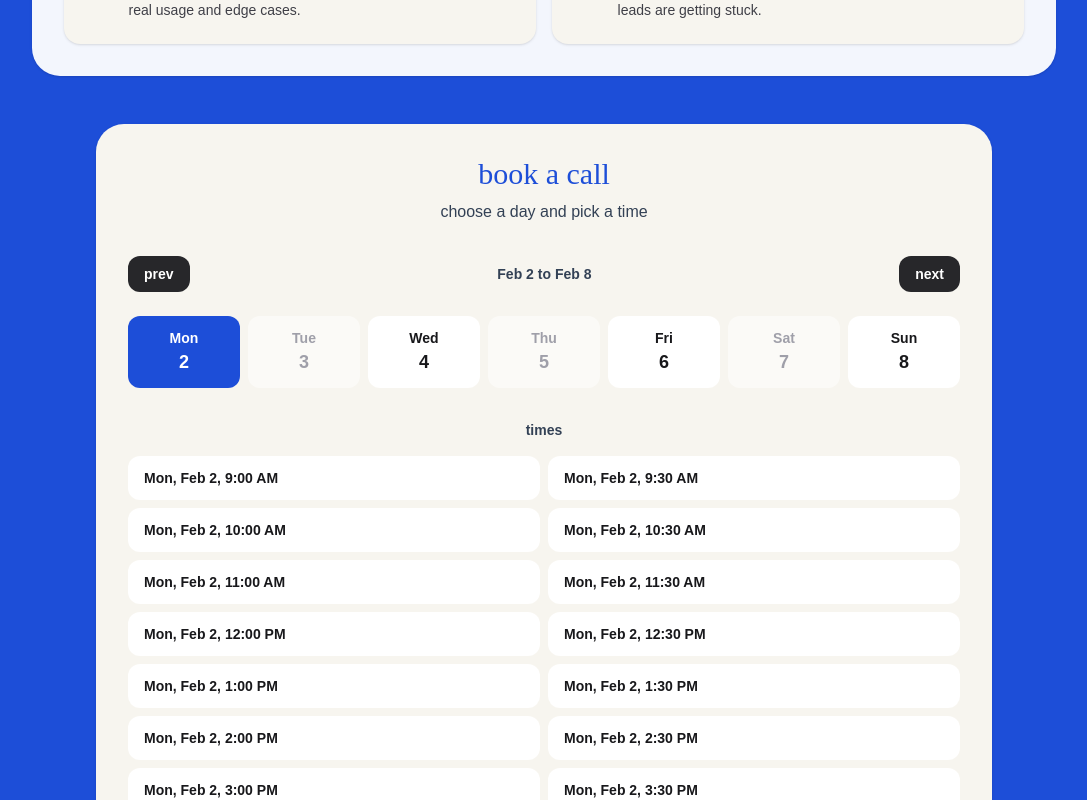
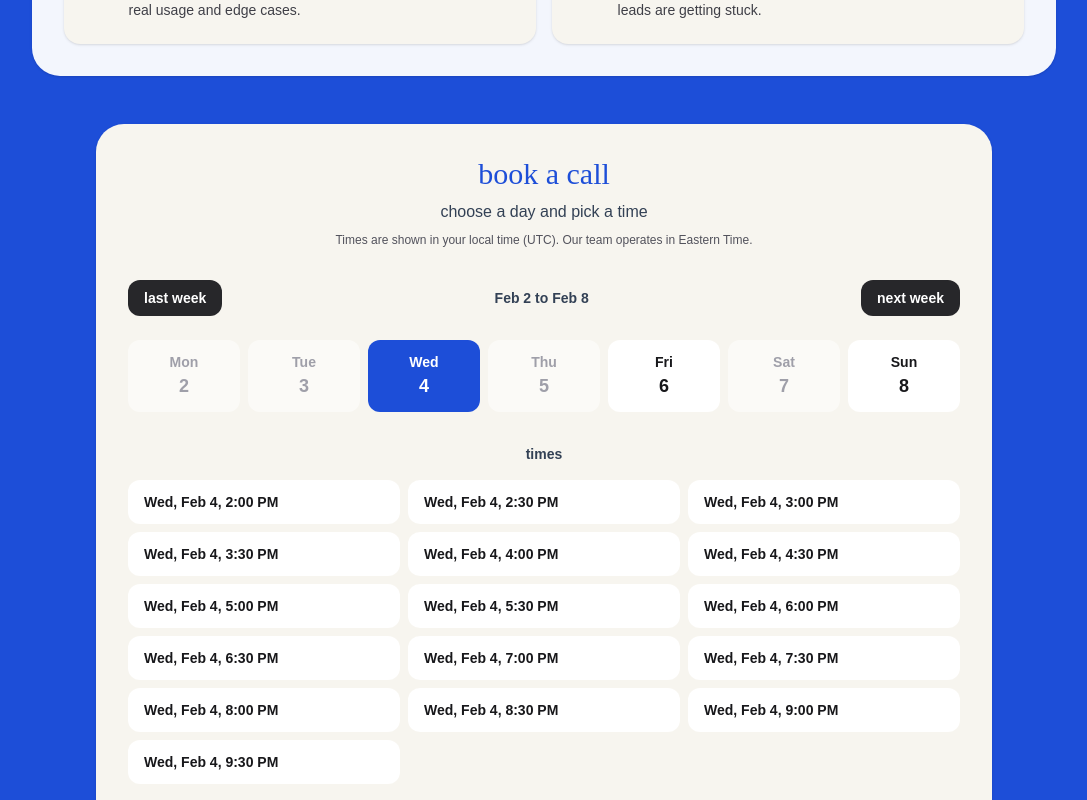
Before and after one commit to gkstrmtm/Purely-internal, a Next.js app: page / in a window 1280 px wide. Shown: the part 1584-2384 px from the top of the page, without its empty margins (96-1183 px from the left). Built offline with nearby package versions, Linux system fonts and the light colour scheme.

Commit message:
Calendar UX: next week labels, disable past slots, timezone conversion, internal email alerts

```diff
--- a/src/components/marketing/MarketingLanding.tsx
+++ b/src/components/marketing/MarketingLanding.tsx
@@ -2,7 +2,9 @@
 
 import Image from "next/image";
 import Link from "next/link";
-import { useMemo, useRef, useState } from "react";
+import { useEffect, useMemo, useRef, useState } from "react";
+
+const OPERATING_TIME_ZONE = "America/New_York";
 
 type DemoRequestPayload = {
   name: string;
@@ -447,14 +449,64 @@ function seededHasAvailability(d: Date) {
 }
 
 function seededTimesForDay(d: Date) {
-  const base = new Date(d);
-  base.setHours(9, 0, 0, 0);
+  const ymd = toLocalYmd(d);
+  const [y, m, day] = ymd.split("-").map((x) => Number(x));
+  const base = zonedTimeToUtc({ year: y, month: m, day, hour: 9, minute: 0 }, OPERATING_TIME_ZONE);
   const slots: string[] = [];
   for (let i = 0; i < 16; i++) {
     const t = new Date(base.getTime() + i * 30 * 60_000);
     slots.push(t.toISOString());
   }
   return slots;
+}
+
+function getTimeZoneLabel() {
+  try {
+    return Intl.DateTimeFormat().resolvedOptions().timeZone;
+  } catch {
+    return "your local time";
+  }
+}
+
+function formatPartsInTimeZone(d: Date, timeZone: string) {
+  const parts = new Intl.DateTimeFormat("en-US", {
+    timeZone,
+    year: "numeric",
+    month: "2-digit",
+    day: "2-digit",
+    hour: "2-digit",
+    minute: "2-digit",
+    second: "2-digit",
+    hour12: false,
+  }).formatToParts(d);
+
+  const map = new Map(parts.map((p) => [p.type, p.value] as const));
+  return {
+    year: Number(map.get("year")),
+    month: Number(map.get("month")),
+    day: Number(map.get("day")),
+    hour: Number(map.get("hour")),
+    minute: Number(map.get("minute")),
+    second: Number(map.get("second")),
+  };
+}
+
+function zonedTimeToUtc(
+  input: { year: number; month: number; day: number; hour: number; minute: number },
+  timeZone: string,
+) {
+  // Two-pass conversion for DST correctness.
+  const desiredUtcAsIf = Date.UTC(input.year, input.month - 1, input.day, input.hour, input.minute, 0);
+
+  let guess = new Date(desiredUtcAsIf);
+  for (let i = 0; i < 2; i++) {
+    const p = formatPartsInTimeZone(guess, timeZone);
+    const guessUtcAsIf = Date.UTC(p.year, p.month - 1, p.day, p.hour, p.minute, p.second);
+    const diff = desiredUtcAsIf - guessUtcAsIf;
+    guess = new Date(guess.getTime() + diff);
+  }
+
+  return guess;
 }
 
 function AutomationGraphic() {
@@ -565,11 +617,28 @@ function AutomationGraphic() {
 function BookingWidget({
   initialRequestId,
   onRequestId,
+  prefill,
 }: {
   initialRequestId: string | null;
   onRequestId?: (id: string) => void;
+  prefill?: Partial<{ name: string; company: string; email: string; phone: string; goals: string }> | null;
 }) {
   const [weekStart, setWeekStart] = useState(() => startOfWeek(new Date()));
+  const [now, setNow] = useState(() => new Date());
+  const minBookableAt = useMemo(() => new Date(now.getTime() + 30 * 60_000), [now]);
+
+  const dayIsSelectable = useMemo(() => {
+    return (d: Date) => {
+      const isBeforeToday = toLocalYmd(d) < toLocalYmd(now);
+      if (isBeforeToday) return false;
+      if (!seededHasAvailability(d)) return false;
+      return seededTimesForDay(d).some((t) => {
+        const dt = new Date(t);
+        return !Number.isNaN(dt.getTime()) && dt.getTime() >= minBookableAt.getTime();
+      });
+    };
+  }, [now, minBookableAt]);
+
   const [selectedDay, setSelectedDay] = useState<Date>(() => {
     const today = new Date();
     const start = startOfWeek(today);
@@ -595,10 +664,38 @@ function BookingWidget({
   const [phoneE164, setPhoneE164] = useState<string | null>(null);
   const [goals, setGoals] = useState("");
 
+  useEffect(() => {
+    const id = setInterval(() => setNow(new Date()), 30_000);
+    return () => clearInterval(id);
+  }, []);
+
+  useEffect(() => {
+    // If the currently-selected day becomes invalid (time passed), move forward.
+    if (dayIsSelectable(selectedDay)) return;
+    for (let i = 0; i < 14; i++) {
+      const d = addDays(startOfWeek(now), i);
+      if (dayIsSelectable(d)) {
+        setSelectedDay(d);
+        setWeekStart(startOfWeek(d));
+        break;
+      }
+    }
+  }, [now, dayIsSelectable, selectedDay]);
+
+  useEffect(() => {
+    if (step !== "details") return;
+
+    if (!name.trim() && prefill?.name) setName(prefill.name);
+    if (!company.trim() && prefill?.company) setCompany(prefill.company);
+    if (!email.trim() && prefill?.email) setEmail(prefill.email);
+    if (!phone.trim() && prefill?.phone) setPhone(prefill.phone);
+    if (!goals.trim() && prefill?.goals) setGoals(prefill.goals);
+  }, [step, prefill, name, company, email, phone, goals]);
+
   function pickFirstAvailableDay(start: Date) {
     for (let i = 0; i < 7; i++) {
       const d = addDays(start, i);
-      if (seededHasAvailability(d)) return d;
+      if (dayIsSelectable(d)) return d;
     }
     return start;
   }
@@ -612,6 +709,8 @@ function BookingWidget({
     if (!selectedIsAvailable) return [];
     return seededTimesForDay(selectedDay);
   }, [selectedDay, selectedIsAvailable]);
+
+  const userTimeZone = useMemo(() => getTimeZoneLabel(), []);
 
   async function createDemoRequestIfNeeded() {
     if (effectiveRequestId) return effectiveRequestId;
@@ -681,19 +780,7 @@ function BookingWidget({
       return;
     }
 
-    if (!effectiveRequestId) {
-      setStep("details");
-      return;
-    }
-
-    setBusy(true);
-    try {
-      await bookSelectedTime(effectiveRequestId);
-    } catch (e) {
-      setUiError(e instanceof Error ? e.message : "We could not book that time. Please try again.");
-    } finally {
-      setBusy(false);
-    }
+    setStep("details");
   }
 
   async function handleSubmitDetails(e: React.FormEvent<HTMLFormElement>) {
@@ -713,7 +800,7 @@ function BookingWidget({
 
     setBusy(true);
     try {
-      const id = await createDemoRequestIfNeeded();
+      const id = effectiveRequestId ?? (await createDemoRequestIfNeeded());
       await bookSelectedTime(id);
     } catch (e) {
       setUiError(e instanceof Error ? e.message : "Please check your details and try again.");
@@ -722,11 +809,31 @@ function BookingWidget({
     }
   }
 
+  const timeItems = useMemo(() => {
+    return times.map((t) => {
+      const dt = new Date(t);
+      const disabled = Number.isNaN(dt.getTime()) || dt.getTime() < minBookableAt.getTime();
+      return { t, disabled };
+    });
+  }, [times, minBookableAt]);
+
+  useEffect(() => {
+    if (!selectedTime) return;
+    const dt = new Date(selectedTime);
+    if (!Number.isNaN(dt.getTime()) && dt.getTime() < minBookableAt.getTime()) {
+      setSelectedTime(null);
+    }
+  }, [selectedTime, minBookableAt]);
+
   return (
     <section className="mx-auto max-w-4xl rounded-[28px] bg-[#f7f5ef] p-8 shadow-sm">
       <div className="text-center font-brand text-3xl text-brand-blue">book a call</div>
       <div className="mt-2 text-center text-base text-brand-ink">
         choose a day and pick a time
+      </div>
+
+      <div className="mt-2 text-center text-xs text-zinc-600">
+        Times are shown in your local time ({userTimeZone}). Our team operates in Eastern Time.
       </div>
 
       {uiError ? (
@@ -746,6 +853,7 @@ function BookingWidget({
                 setBooked(null);
                 setSelectedTime(null);
                 setUiError(null);
+                setBusy(false);
                 setStep("time");
               }}
               className="h-10 rounded-xl bg-zinc-800 px-5 text-sm font-semibold text-white hover:bg-zinc-900"
@@ -892,7 +1000,7 @@ function BookingWidget({
         </div>
       ) : null}
 
-      {step !== "confirm" ? (
+      {step === "time" ? (
         <>
       <div className="mt-8 flex items-center justify-between">
         <button
@@ -907,7 +1015,7 @@ function BookingWidget({
           }}
           className="rounded-xl bg-zinc-800 px-4 py-2 text-sm font-semibold text-white hover:bg-zinc-900"
         >
-          prev
+          last week
         </button>
         <div className="text-sm font-semibold text-brand-ink">
           {formatLocalMonthDay(days[0])} to {formatLocalMonthDay(days[6])}
@@ -924,13 +1032,19 @@ function BookingWidget({
           }}
           className="rounded-xl bg-zinc-800 px-4 py-2 text-sm font-semibold text-white hover:bg-zinc-900"
         >
-          next
+          next week
         </button>
       </div>
 
       <div className="mt-6 grid grid-cols-7 gap-2">
         {days.map((d) => {
-          const available = seededHasAvailability(d);
+          const isBeforeToday = toLocalYmd(d) < toLocalYmd(now);
+          const seeded = seededHasAvailability(d);
+          const hasFutureSlot = seededTimesForDay(d).some((t) => {
+            const dt = new Date(t);
+            return !Number.isNaN(dt.getTime()) && dt.getTime() >= minBookableAt.getTime();
+          });
+          const available = seeded && !isBeforeToday && hasFutureSlot;
           const active = toLocalYmd(d) === toLocalYmd(selectedDay);
           return (
             <button
@@ -964,18 +1078,24 @@ function BookingWidget({
         {!selectedIsAvailable ? (
           <div className="mt-4 text-center text-sm text-zinc-700">No availability this day.</div>
         ) : (
-          <div className="mt-4 grid grid-cols-1 gap-2 sm:grid-cols-2">
-            {times.map((t) => (
+          <div className="mt-4 grid grid-cols-1 gap-2 sm:grid-cols-2 md:grid-cols-3">
+            {timeItems.map(({ t, disabled }) => (
               <button
                 key={t}
                 type="button"
+                disabled={disabled}
                 onClick={() => {
+                  if (disabled) return;
                   setSelectedTime(t);
                   setUiError(null);
                 }}
                 className={
                   "rounded-xl px-4 py-3 text-left text-sm font-semibold transition " +
-                  (selectedTime === t ? "bg-brand-blue text-white" : "bg-white text-zinc-900 hover:bg-zinc-50")
+                  (disabled
+                    ? "cursor-not-allowed bg-white/50 text-zinc-400"
+                    : selectedTime === t
+                      ? "bg-brand-blue text-white"
+                      : "bg-white text-zinc-900 hover:bg-zinc-50")
                 }
               >
                 {formatLocalDateTime(t)}
@@ -995,7 +1115,7 @@ function BookingWidget({
                 (!selectedTime || busy ? "cursor-not-allowed bg-zinc-300" : "bg-brand-blue hover:bg-blue-700")
               }
             >
-              {effectiveRequestId ? (busy ? "booking..." : "book") : "next"}
+              next
             </button>
           </div>
         ) : null}
@@ -1011,6 +1131,13 @@ export function MarketingLanding() {
   const [submitting, setSubmitting] = useState(false);
   const [error, setError] = useState<string | null>(null);
   const [requestId, setRequestId] = useState<string | null>(null);
+  const [prefill, setPrefill] = useState<null | {
+    name: string;
+    company: string;
+    email: string;
+    phone: string;
+    goals?: string;
+  }>(null);
 
   const formRef = useRef<HTMLDivElement | null>(null);
   const bookingRef = useRef<HTMLDivElement | null>(null);
@@ -1038,6 +1165,13 @@ export function MarketingLanding() {
 
       const id = (json as DemoRequestResponse).requestId;
       setRequestId(id);
+      setPrefill({
+        name: payload.name,
+        company: payload.company,
+        email: payload.email,
+        phone: payload.phone,
+        goals: payload.goals,
+      });
       setExpanded(false);
 
       // Wait for the form collapse transition/layout to settle, then scroll precisely.
@@ -1149,7 +1283,11 @@ export function MarketingLanding() {
           <WhyChoosePurely />
 
           <section id="book" ref={bookingRef} className="mx-auto mt-12 max-w-6xl px-6 scroll-mt-4">
-            <BookingWidget initialRequestId={requestId} onRequestId={(id) => setRequestId(id)} />
+            <BookingWidget
+              initialRequestId={requestId}
+              onRequestId={(id) => setRequestId(id)}
+              prefill={prefill}
+            />
           </section>
 
           <WhatToExpect />
```
Also changed, not shown: src/app/api/marketing/demo-request/route.ts (+44 -0 lines), src/app/api/public/appointments/book/route.ts (+63 -0 lines).
